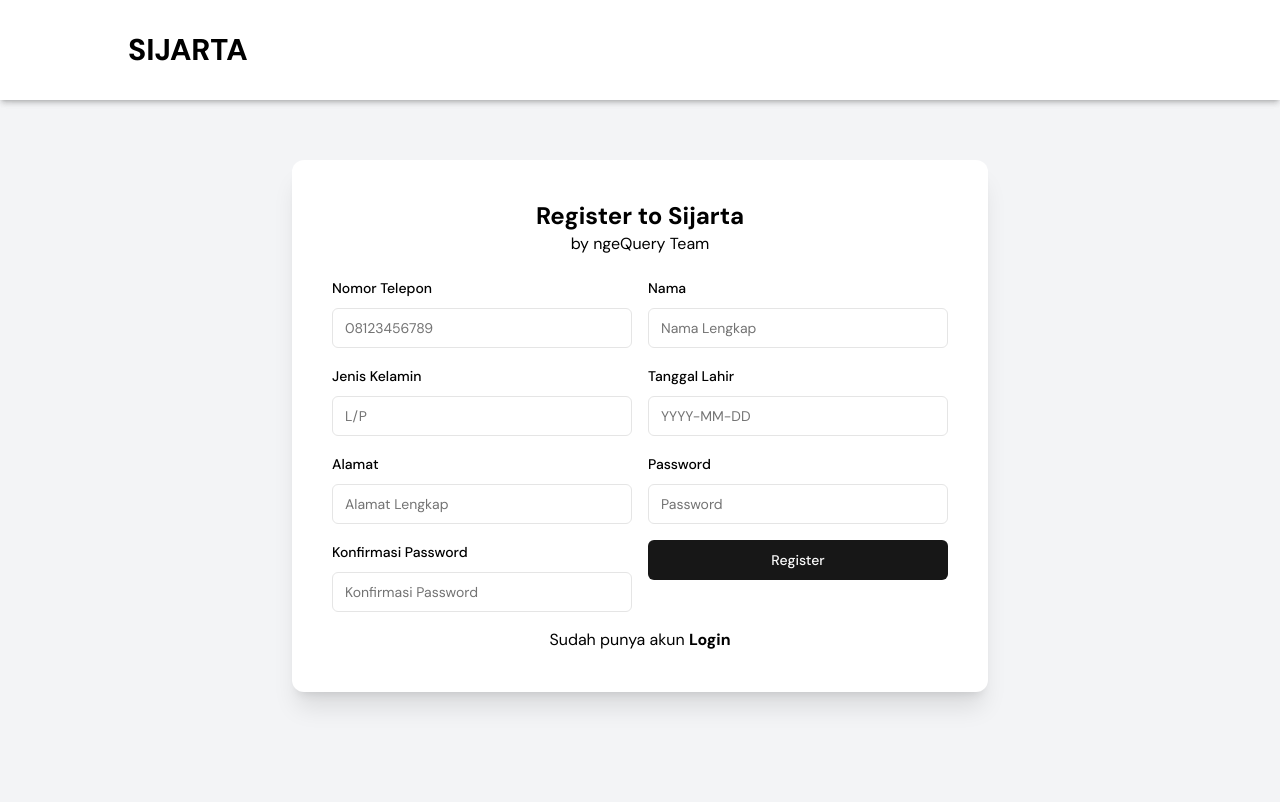
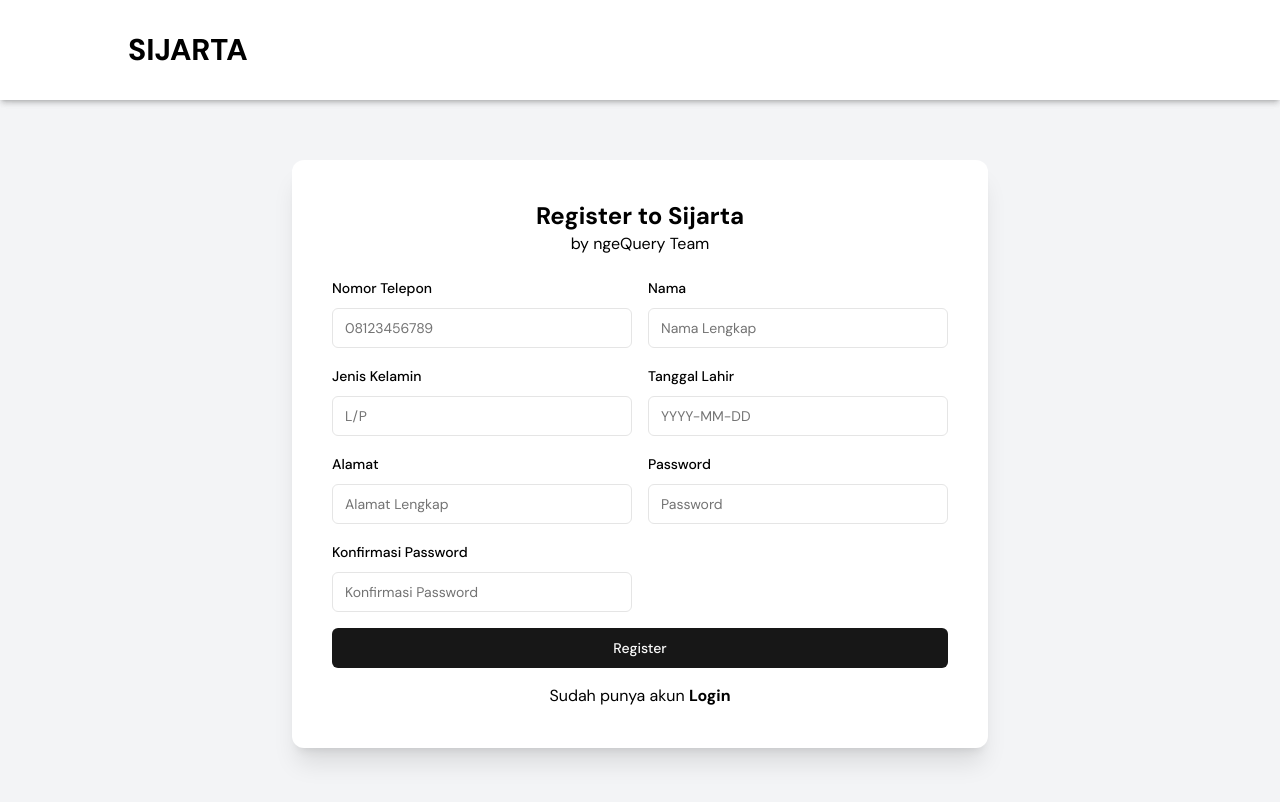
Before and after one commit to Andrew4Coding/sijarta-ngequery, a Next.js app: page /register in a window 1280 px wide. Shown: the top 802 px of the page. Built offline with nearby package versions, Linux system fonts and the light colour scheme.

Commit message:
fix: button in regist

```diff
--- a/modules/AuthPageModule/elements/RegisterUserForm.tsx
+++ b/modules/AuthPageModule/elements/RegisterUserForm.tsx
@@ -154,6 +154,7 @@ export const RegisterUserForm = () => {
                         />
                         <Button
                             type="submit"
+                            className="col-span-2"
                         >
                             Register
                         </Button>
```
